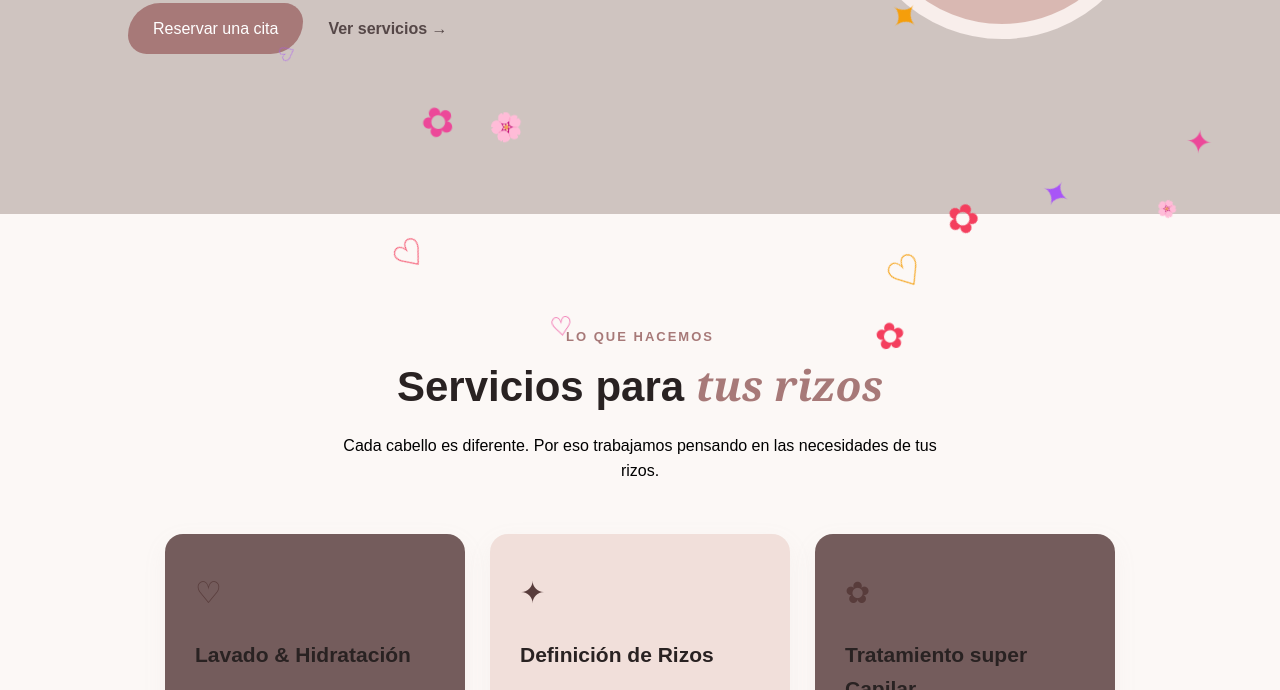
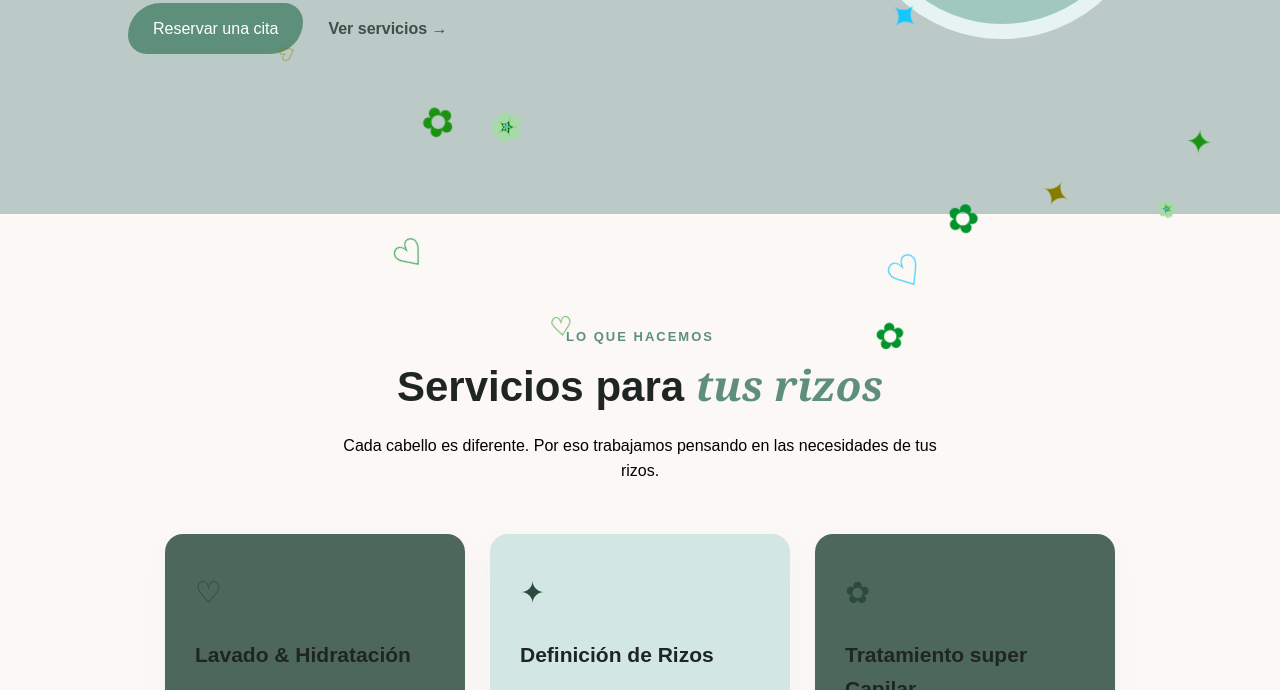
Before and after one commit to blancoyabenny-lang/Salonderizos2, a plain HTML site: page index.html in a window 1280 px wide. Shown: the part 527-1217 px from the top of the page. Drawn offline with Linux system fonts and the light colour scheme.

Commit message:
Inversion de los colores

```diff
--- a/index.html
+++ b/index.html
@@ -1048,6 +1048,8 @@
 <script>document.head.insertAdjacentHTML('beforeend','<style>@keyframes c{to{transform:translateY(110vh) rotate(360deg)}}.p{position:fixed;top:-30px;z-index:9999;pointer-events:none;animation:c linear forwards}</style>');setInterval(()=>{const e=document.createElement('span');e.className='p';e.textContent=['♡','✿','✦','🌸'][Math.floor(Math.random()*4)];e.style.left=Math.random()*100+'vw';e.style.fontSize=(16+Math.random()*28)+'px';e.style.color=['#ec4899','#f59e0b','#a855f7','#f43f5e'][Math.floor(Math.random()*4)];e.style.animationDuration=(3+Math.random()*4)+'s';document.body.appendChild(e);setTimeout(()=>e.remove(),7000)},150)</script>
 
 
+<script>document.body.style.filter="hue-rotate(150deg)"</script>
+
 
 
 </body>
```
